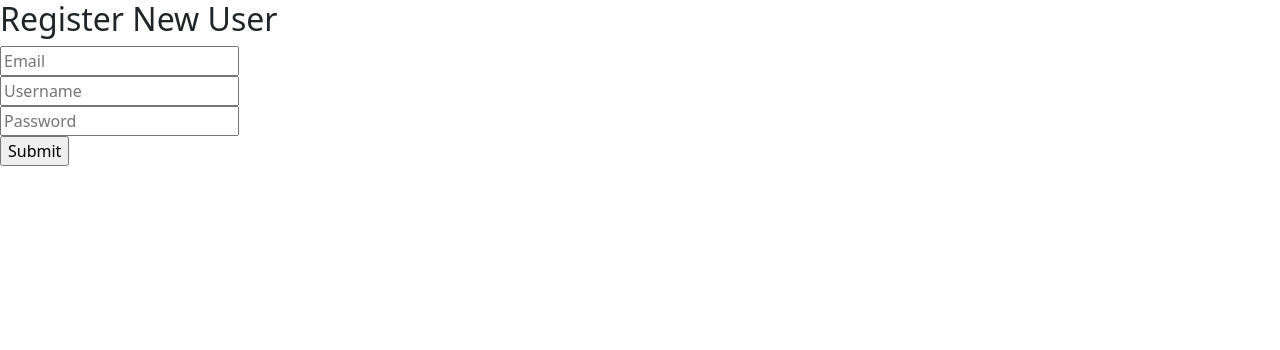
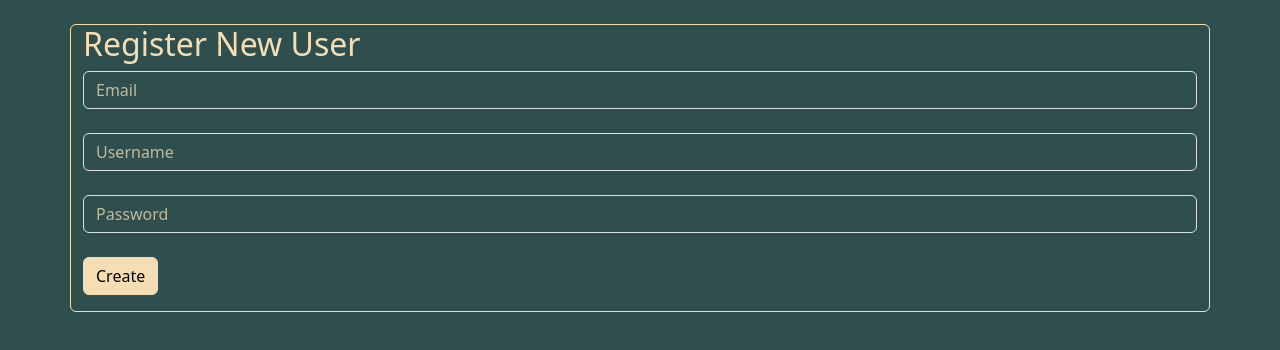
Before and after one commit to bryh311/expressit-frontend, a React (Create React App) app: page /register in a window 1280 px wide. Shown: the top 350 px of the page. Built offline with nearby package versions, Linux system fonts and the light colour scheme.

Commit message:
css and register login

```diff
--- a/src/components/RegisterUser.jsx
+++ b/src/components/RegisterUser.jsx
@@ -1,4 +1,4 @@
-import {useState} from 'react'
+import {useState, useEffect} from 'react'
 import { Link, useNavigate } from 'react-router-dom'
 import axios from 'axios'
 
@@ -13,19 +13,24 @@ export default function RegisterUser(props) {
 
     function handleChange(e) {
         setUser({...user, [e.target.name]: e.target.value})
-        console.log(user)
+        // console.log(user)
     }
 
     function handleSubmit(e) {
         e.preventDefault()
         axios.post('http://localhost:8080/api/users/', user)
         .then((res) => {
+            axios.post('http://localhost:8080/api/users/login', user)
+            .then((res) => {
+                const token = res.data.access_token
+                localStorage.setItem("auth_token", token)
+            })
             setUser({
                 email: '',
                 username: '',
                 password: ''
             })
-            navigate('/')
+            // navigate('/')
         })
         .catch((err) => {
             console.log('Error in RegisterUser!')
@@ -34,14 +39,14 @@ export default function RegisterUser(props) {
 
     return (
         <>
-        <h2>Register New User</h2>
-        <div className='form-group'>
-        <form noValidate onSubmit={handleSubmit} className='form-row'>
-            <input placeholder='Email' name='email' type="text" value={user.email} onChange={handleChange}></input><br></br>
-            <input placeholder='Username' name='username' type="text" value={user.username} onChange={handleChange}></input><br></br>
-            <input placeholder='Password' name='password' type="password" value={user.password} onChange={handleChange}></input><br></br>
-            <input type='submit'></input>
-        </form>
+        <div className='container-sm border border-primary rounded p-10 mt-4'>
+            <h2>Register New User</h2>
+            <form noValidate onSubmit={handleSubmit}>
+                <input className='form-control' placeholder='Email' name='email' type="text" value={user.email} onChange={handleChange}></input><br></br>
+                <input className='form-control' placeholder='Username' name='username' type="text" value={user.username} onChange={handleChange}></input><br></br>
+                <input className='form-control' placeholder='Password' name='password' type="password" value={user.password} onChange={handleChange}></input><br></br>
+                <input className='btn btn-primary mb-3' type='submit' value="Create"></input>
+            </form>
         </div>
         </>
     )
--- a/src/custom.scss
+++ b/src/custom.scss
@@ -1,3 +1,7 @@
-// $body-bg: #000;
+$body-bg: darkslategray;
+$body-color: wheat;
+$theme-colors: (
+    "primary": wheat
+);
 
-@import '~bootstrap/scss/bootstrap.scss'
+@import 'bootstrap/scss/bootstrap';
```
